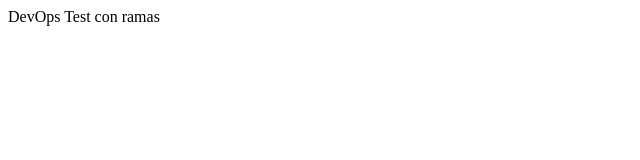
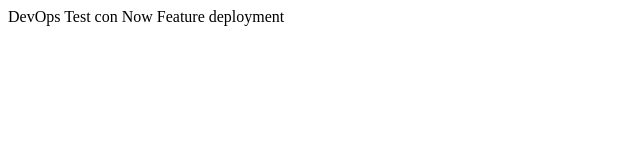
Before and after one commit to joshuansu0897/ExampleCI, a website: page public/index.html in a window 1280 px wide. Shown: the whole page, without its empty margins (0-640 px from the left). Drawn offline with Linux system fonts and the light colour scheme.

Commit message:
feature_html

```diff
--- a/public/index.html
+++ b/public/index.html
@@ -3,6 +3,6 @@
 		<title>DevOps</title>
 	</header>
 	<body>
-		DevOps Test con ramas
+		DevOps Test con Now Feature deployment
 	</body>
 </html>
```
